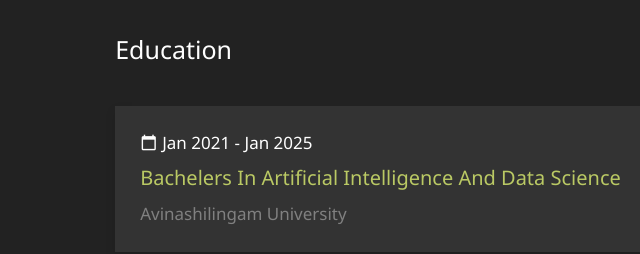
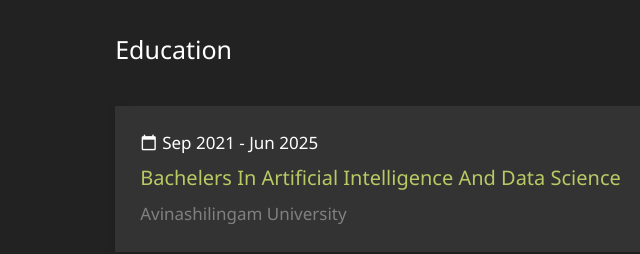
Before and after one commit to Puranasree/My-Portfolio, a plain HTML site: page index.html in a window 1280 px wide. Shown: the part 1400-1654 px from the top of the page, 0-640 px from the left. Drawn offline with nearby package versions, Linux system fonts and the light colour scheme.

Commit message:
Update index.html

```diff
--- a/index.html
+++ b/index.html
@@ -84,7 +84,7 @@
       <div class="col">
         <h2>education</h2>
         <div class="box">
-          <span><i class="material-icons"> calendar_today </i> Jan 2021 - Jan 2025</span>
+          <span><i class="material-icons"> calendar_today </i> Sep 2021 - Jun 2025</span>
           <h3>bachelers in Artificial Intelligence and Data Science</h3>
 
           <p class="university">Avinashilingam university</p>
```
